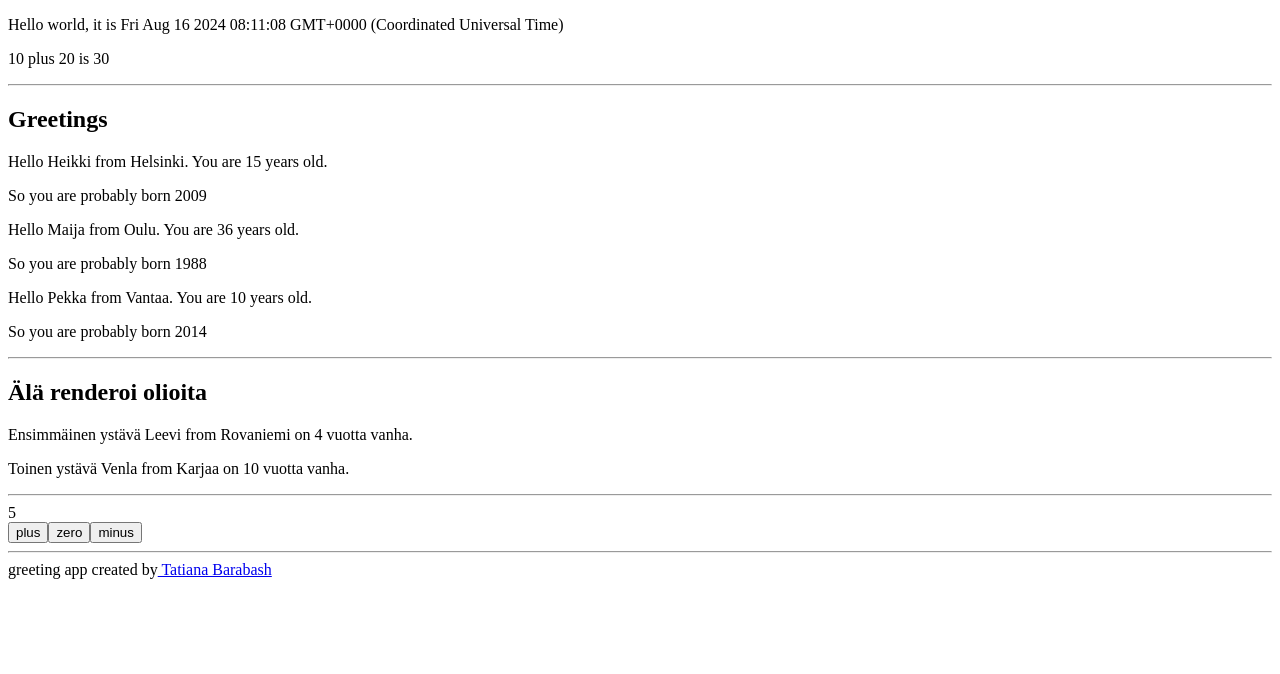
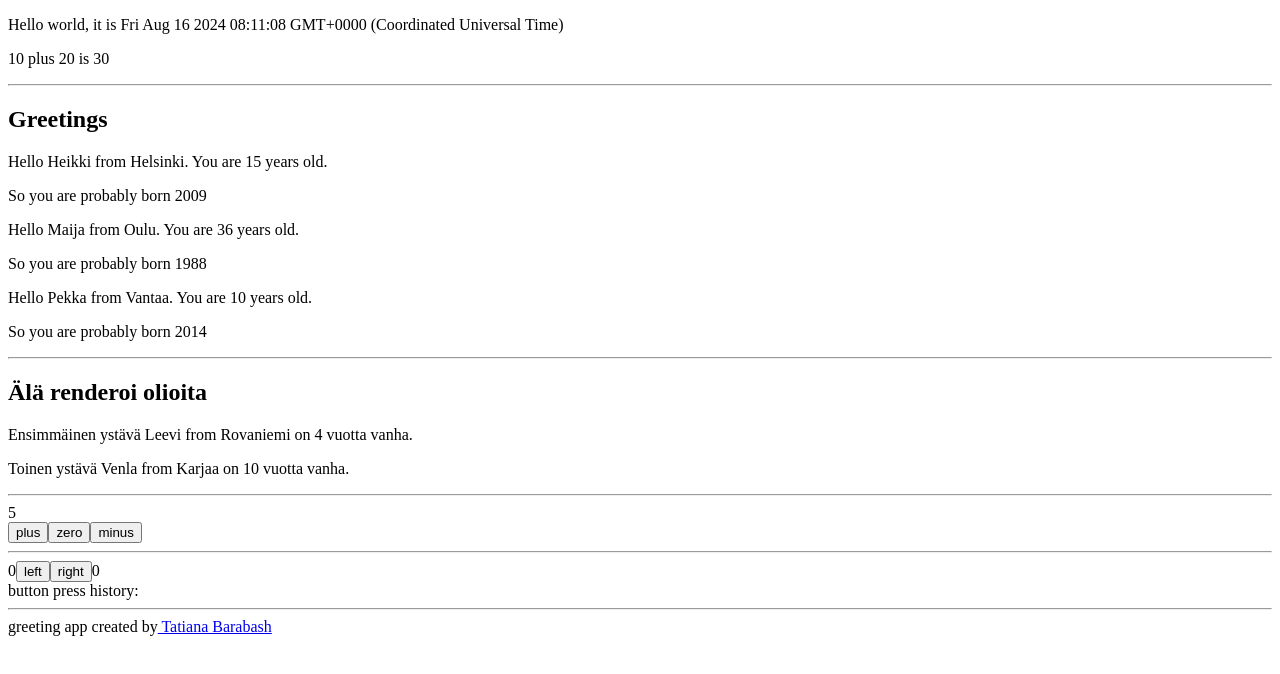
Before and after one commit to BarabashTV/01-part1, a React (Vite) app: page / in a window 1280 px wide. Shown: the top 674 px of the page. Built offline with nearby package versions, Linux system fonts and the light colour scheme.

Commit message:
Tehnyt ehdollinen renderöinti.

```diff
--- a/src/App.jsx
+++ b/src/App.jsx
@@ -17,13 +17,19 @@ const Hello = ({ name, age, town }) => {
   );
 };
 
-const Display = (props) => {
-  return <div>{props.counter}</div>;
+const Display = ({ counter }) => <div>{counter}</div>;
+
+const Button = ({ handleClick, text }) => (
+  <button onClick={handleClick}>{text}</button>
+);
+
+const History = (props) => {
+  if (props.allClicks.lenght === 0) {
+    return <div>the app is used by pressing the buttons</div>;
+  }
+  return <div>button press history: {props.allClicks.join(" ")}</div>;
 };
 
-const Button = (props) => {
-  return <button onClick={props.handleClick}>{props.text}</button>;
-};
 const Ystavat = ({ friends }) => {
   return (
     <>
@@ -72,11 +78,9 @@ const App = () => {
   };
   const [counter, setCounter] = useState(0);
   console.log("rendering with counter value", counter);
-
   /*const handleClick = () => {
     console.log("clicked");
   };*/
-
   const increaseByOne = () => {
     console.log("increasing, value before", counter);
     setCounter(counter + 1);
@@ -85,15 +89,43 @@ const App = () => {
     console.log("decreasing, value before", counter);
     setCounter(counter - 1);
   };
-
   const setToZero = () => {
     console.log("resetting to zero, value before", counter);
     setCounter(0);
   };
+  setTimeout(() => setCounter(counter + 1), 1000);
+  console.log("rendering...", counter);
 
-  setTimeout(() => setCounter(counter + 1), 1000);
+  const [left, setLeft] = useState(0);
+  const [right, setRight] = useState(0);
+  const [allClicks, setAll] = useState([]);
+  /*const [total, setTotal] = useState(0);*/
 
-  console.log("rendering...", counter);
+  const [clicks, setClicks] = useState({
+    left: 0,
+    right: 0,
+  });
+
+  /*const handleLeftClick = () => setClicks({ ...clicks, left: clicks.left + 1 });
+
+  const handleRightClick = () =>
+    setClicks({ ...clicks, right: clicks.right + 1 });*/
+
+  const handleLeftClick = () => {
+    setAll(allClicks.concat("L"));
+    setLeft(left + 1);
+    /*const updatedLeft = left + 1;
+    setLeft(updatedLeft);
+    setTotal(updatedLeft + right);*/
+  };
+
+  const handleRightClick = () => {
+    setAll(allClicks.concat("R"));
+    setRight(right + 1);
+    /*const updatedRight = right + 1;
+    setRight(updatedRight);
+    setTotal(updatedRight + left);*/
+  };
 
   return (
     <>
@@ -117,9 +149,20 @@ const App = () => {
       <Button handleClick={increaseByOne} text="plus" />
       <Button handleClick={setToZero} text="zero" />
       <Button handleClick={decreaseByOne} text="minus" />
+      <hr />
+      <div>
+        {left}
+        <Button handleClick={handleLeftClick} text="left" />
+        <Button handleClick={handleRightClick} text="right" />
+        {right}
+        <History allClicks={allClicks} />
+      </div>
       <Footer />
     </>
   );
 };
 
 export default App;
+
+/*<p>{allClicks.join(" ")}</p>
+<p>total {total}</p>*/
```
